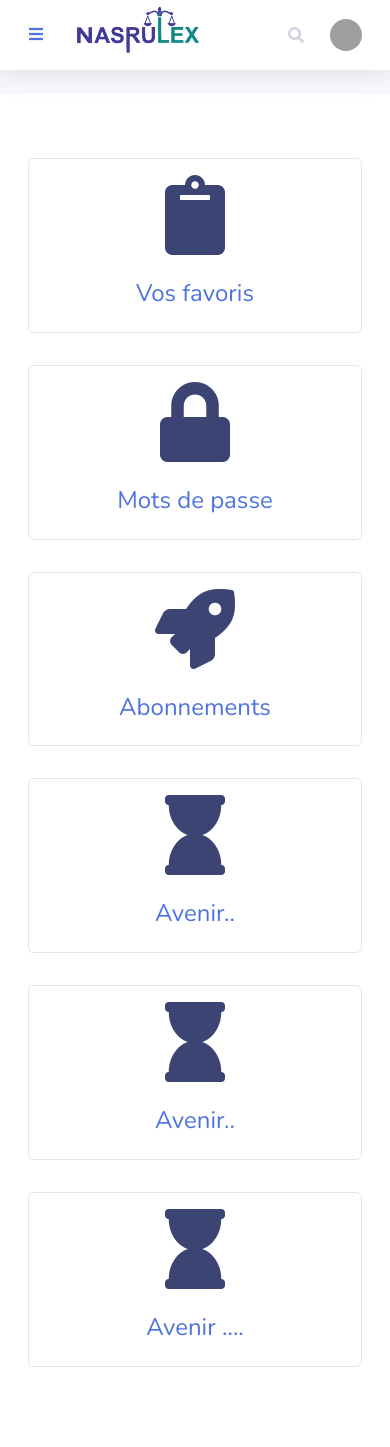
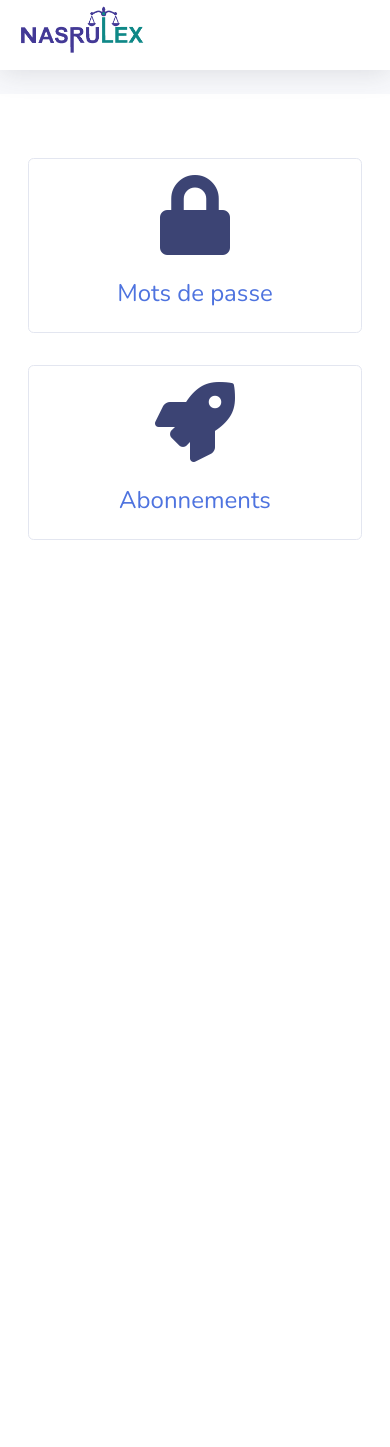
Before and after one commit to codetechUp/ruslexna, a Symfony app: template templates/admin/dash2.html.twig in a window 390 px wide. After the commit the page ends 540 px from the top, so only its background shows below. Run offline with Twig, Linux system fonts and the light colour scheme; the template is opened without the code that fills it, so the values that code supplies are empty; some libraries are stand-ins or nearby versions; grey boxes are pictures that could not be loaded.

Commit message:
version 1 firs step

```diff
--- a/templates/admin.html.twig
+++ b/templates/admin.html.twig
@@ -3,7 +3,7 @@
 <!-- Chatra {literal} -->
 <script>
     (function(d, w, c) {
-            w.ChatraID = 'pqR7Dj2Ghp2PhdKgf';
+        w.ChatraID = 'MqT9xme48HoAnWiKx';
         var s = d.createElement('script');
         w[c] = w[c] || function() {
             (w[c].q = w[c].q || []).push(arguments);
@@ -14,6 +14,7 @@
     })(document, window, 'Chatra');
 </script>
 <!-- /Chatra {/literal} -->
+
 <head>
 
   <meta charset="utf-8">
@@ -49,12 +50,12 @@
         <!-- Topbar -->
         <nav class="navbar navbar-expand navbar-light bg-white topbar mb-4 static-top shadow">
 
-          <!-- Sidebar Toggle (Topbar) -->
+          <!-- Sidebar Toggle (Topbar)
           <button id="sidebarToggleTop" class="btn btn-link d-md-none rounded-circle mr-3">
             <i class="fa fa-bars"></i>
-          </button>
+          </button>-->
 
-          <!-- Topbar Search -->
+
               <div >
         <!-- Uncomment below if you prefer to use an image logo -->
        <h3><a href="/"><span><img  style="width:130px" src="{{asset('assets/img/Nasurlex-logo.png')}}"></span></a></h3>
@@ -66,9 +67,9 @@
 
             <!-- Nav Item - Search Dropdown (Visible Only XS) -->
             <li class="nav-item dropdown no-arrow d-sm-none">
-              <a class="nav-link dropdown-toggle" href="#" id="searchDropdown" role="button" data-toggle="dropdown" aria-haspopup="true" aria-expanded="false">
+             <!-- Topbar Search  <a class="nav-link dropdown-toggle" href="#" id="searchDropdown" role="button" data-toggle="dropdown" aria-haspopup="true" aria-expanded="false">
                 <i class="fas fa-search fa-fw"></i>
-              </a>
+              </a>-->
               <!-- Dropdown - Messages -->
               <div class="dropdown-menu dropdown-menu-right p-3 shadow animated--grow-in" aria-labelledby="searchDropdown">
 
@@ -85,15 +86,15 @@
             <li class="nav-item dropdown no-arrow">
               <a class="nav-link dropdown-toggle" href="#" id="userDropdown" role="button" data-toggle="dropdown" aria-haspopup="true" aria-expanded="false">
                 <span class="mr-2 d-none d-lg-inline text-gray-600 small">{{ app.user.prenom }}</span>
-                <img class="img-profile rounded-circle" src="https://source.unsplash.com/QAB-WJcbgJk/60x60">
               </a>
-              <!-- Dropdown - User Information -->
+              <!--                 <img class="img-profile rounded-circle" src="https://source.unsplash.com/QAB-WJcbgJk/60x60">
+   Dropdown - User Information -->
               <div class="dropdown-menu dropdown-menu-right shadow animated--grow-in" aria-labelledby="userDropdown">
 
 
-                <a class="dropdown-item" href="#" data-toggle="modal" data-target="#logoutModal">
+                <a class="dropdown-item" href="{{path('logout')}}" >
                   <i class="fas fa-sign-out-alt fa-sm fa-fw mr-2 text-gray-400"></i>
-                  Logout
+                Déconnection
                 </a>
               </div>
             </li>
--- a/templates/admin/dash2.html.twig
+++ b/templates/admin/dash2.html.twig
@@ -25,16 +25,16 @@
 
              <div class="row text-center ">
 
-            <div class="col-lg-4 col-md-6 col-sm-6 col-xs-6 p-3">
+           <!--  <div class="col-lg-4 col-md-6 col-sm-6 col-xs-6 p-3">
                 <div class="card p-3">
-                    <a href="blank.html">
+                    <a href="#">
                         <i style="color:#3c4474 ;" class="fa fa-clipboard fa-5x"></i>
                         <h4 class="mt-4">Vos favoris</h4>
                     </a>
                 </div>
 
 
-            </div>
+            </div>-->
             <div class="col-lg-4 col-md-6 col-sm-6 col-xs-6 p-3">
                 <div class="card p-3">
                     <a href="{{path('passe')}}">
@@ -55,37 +55,10 @@
 
 
             </div>
-            <div class="col-lg-4 col-md-6 col-sm-6 col-xs-6 p-3">
-                <div class="card p-3">
-                    <a href="blank.html">
-                        <i style="color:#3c4474 ;" class="fa fa-hourglass fa-5x"></i>
-                        <h4 class="mt-4">Avenir..</h4>
-                    </a>
-                </div>
 
 
-            </div>
-            <div class="col-lg-4 col-md-6 col-sm-6 col-xs-6 p-3">
-                <div class="card p-3">
-                    <a href="blank.html">
-                        <i style="color:#3c4474 ;" class="fa fa-hourglass fa-5x"></i>
-                        <h4 class="mt-4">Avenir.. </h4>
-                    </a>
-                </div>
 
 
-            </div>
-
-            <div class="col-lg-4 col-md-6 col-sm-6 col-xs-6 p-3">
-                <div class="card p-3">
-                    <a href="blank.html">
-                        <i style="color:#3c4474 ;" class="fa fa-hourglass fa-5x"></i>
-                        <h4 class="mt-4">Avenir ....</h4>
-                    </a>
-                </div>
-
-
-            </div>
         </div>
 
          </div>
--- a/templates/base.html.twig
+++ b/templates/base.html.twig
@@ -3,7 +3,7 @@
     <!-- Chatra {literal} -->
 <script>
     (function(d, w, c) {
-            w.ChatraID = 'pqR7Dj2Ghp2PhdKgf';
+        w.ChatraID = 'MqT9xme48HoAnWiKx';
         var s = d.createElement('script');
         w[c] = w[c] || function() {
             (w[c].q = w[c].q || []).push(arguments);
@@ -14,6 +14,7 @@
     })(document, window, 'Chatra');
 </script>
 <!-- /Chatra {/literal} -->
+
 <head>
     <meta name="viewport" content="width=device-width, initial-scale=1.0">
     <meta charset="UTF-8">
@@ -306,7 +307,7 @@
                 <p>
                     <i class="fas fa-phone mr-3"></i> + 221 78 520 73 82</p>
                 <p>
-                    <i class="fas fa-print mr-3"></i> +221 338 95 57 76 </p>
+                    <i class="fas fa-print mr-3"></i>  </p>
 
             </div>
             <!-- Grid column -->
--- a/templates/home/pdf.html.twig
+++ b/templates/home/pdf.html.twig
@@ -1,5 +1,10 @@
 {% if doc %}
 {% extends 'base.html.twig' %} {% block body %}
+
+{% if app.user.role =="ROLE_ADMIN" %}
+<iframe   frameborder="0" width="100%" height="800"  allowfullscreen src="data:application/pdf;base64,{{ doc.fichier }}" type="application/pdf" ></iframe>
+{% endif %}
+
 <iframe  id="blob" style="display:none" frameborder="0" allowfullscreen src="{{ doc.fichier }}" type="application/pdf" ></iframe>
 
 <script src="//mozilla.github.io/pdf.js/build/pdf.js"></script>
--- a/templates/home/try.html.twig
+++ b/templates/home/try.html.twig
@@ -42,7 +42,11 @@
         </div>
         <div class="col-lg-8 col-md-8 col-sm-12 pt-3">
             <p class="text-center  "> <b>  <i class="fas fa-file-alt"></i> RESULTAT(S) DE RECHERCHE</b>: pour le(s) mot(s) clé(s) <b>'{{ mots }}'</b> </p>
-            <hr class=" text-center " style="width: 60% ;background-color: gray;"> {% if juri %}
+
+            <hr class=" text-center " style="width: 60% ;background-color: gray;">
+             {% if empty == true %} <p class="text-center"> Pas de résultats </p> {% endif %}
+
+            {% if juri %}
 
             <!--Accordion wrapper-->
             <div class="accordion m-3 md-accordion" id="accordionEx1" role="tablist" aria-multiselectable="true">
```
Also changed, not shown: src/Controller/HomeController.php (+19 -4 lines), src/Controller/PaiementController.php (+13 -17 lines), src/Controller/TarifController.php (+11 -11 lines), templates/admin/dash.html.twig (+5 -5 lines), templates/home/index.html.twig (+6 -6 lines), 1 other file. Lines whose indentation alone changed are shown as unchanged.
